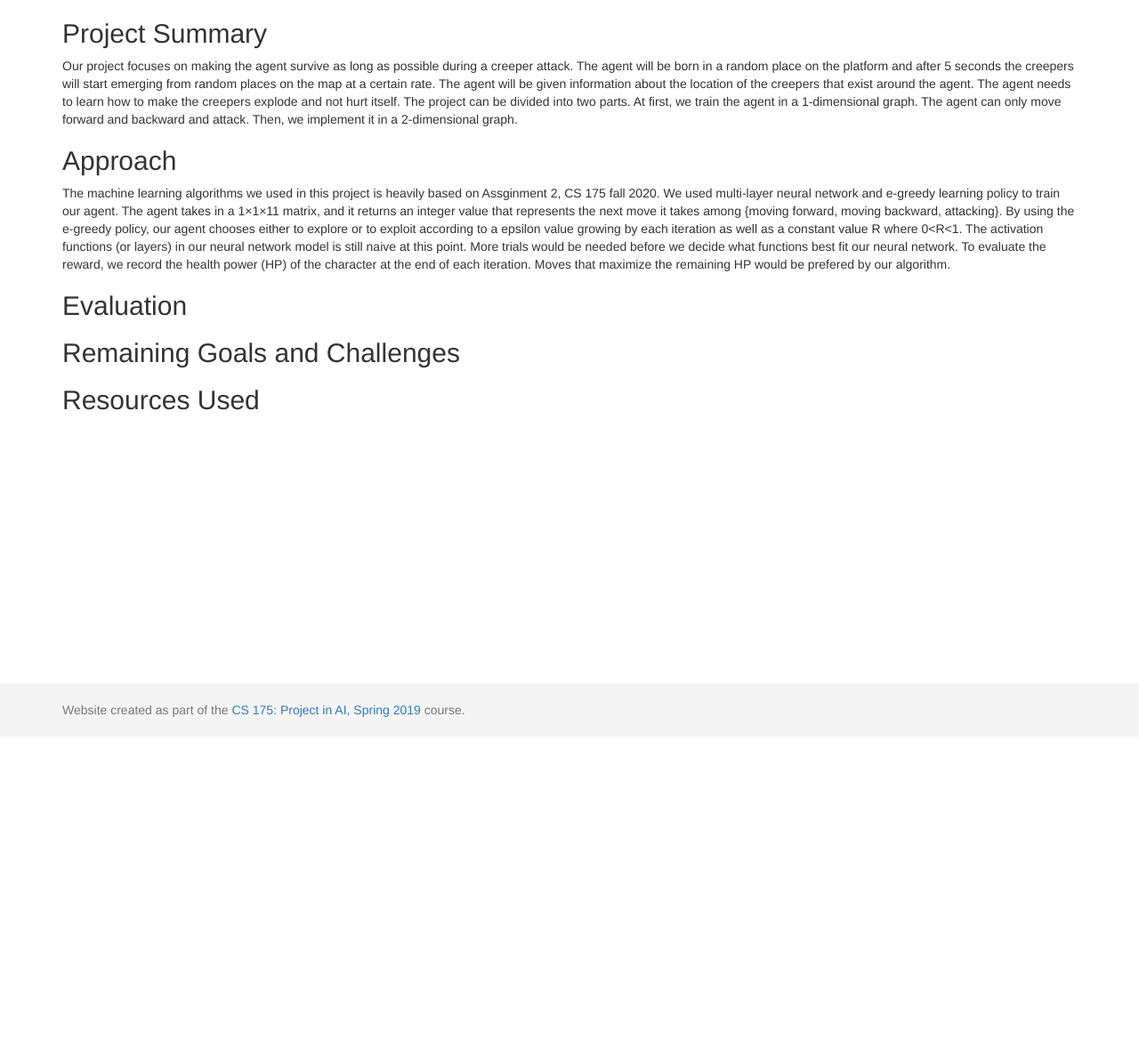
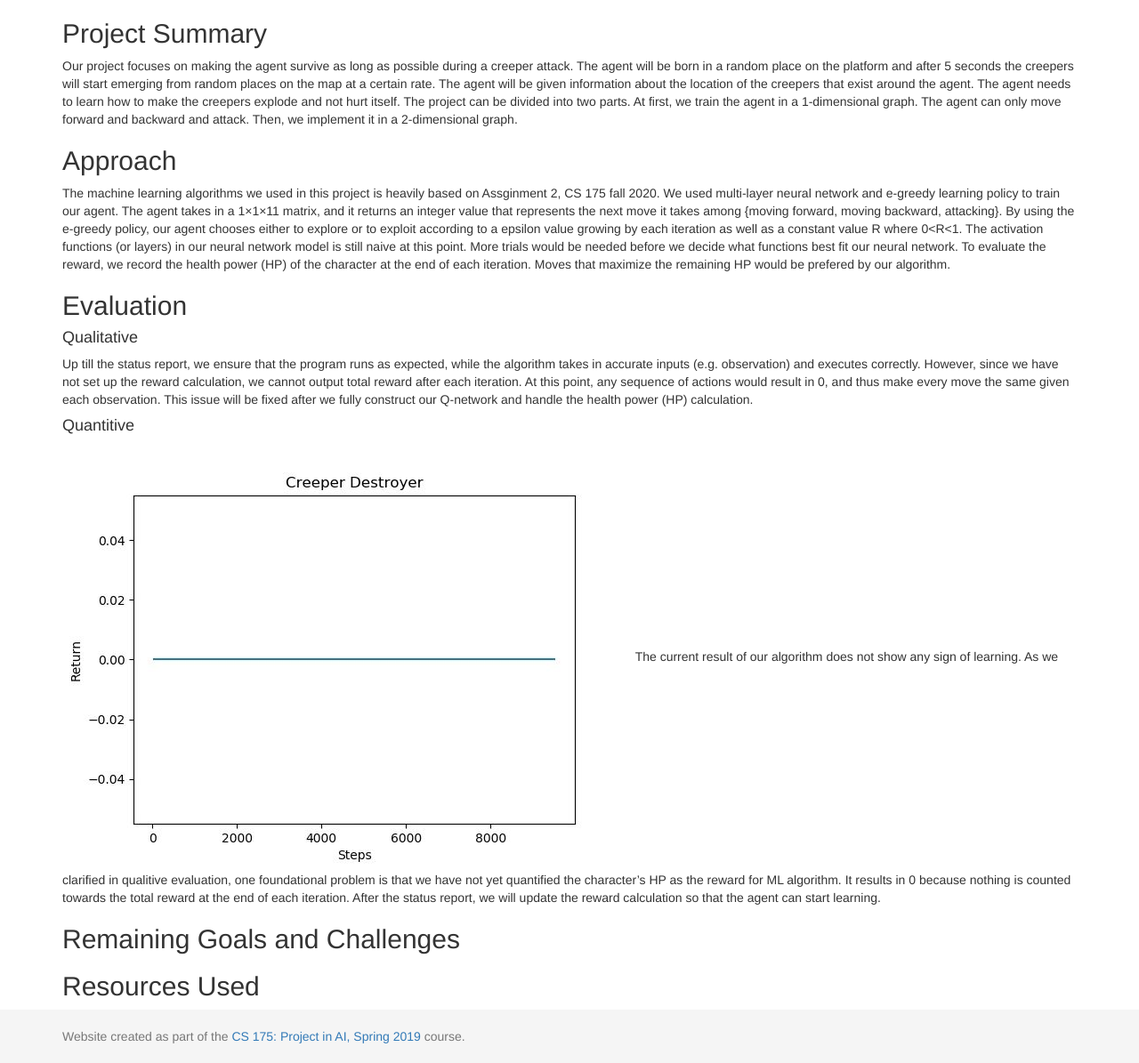
Before and after one commit to boring1234/NB-Newbies, a Jekyll site: the page built from docs/status.md, in a window 1280 px wide and 1400 px high, scrolled down 367 px, cut to the strip 205-1400 px from the top of the window. Shown: the whole strip at 89% size. Built offline with Jekyll 4.4.1, drawn with Linux system fonts in a browser that asks for light colours.

Commit message:
Update status.md
Evalutation

```diff
--- a/docs/status.md
+++ b/docs/status.md
@@ -18,7 +18,12 @@ The machine learning algorithms we used in this project is heavily based on Assg
 
 ## Evaluation
 
+#### Qualitative
+Up till the status report, we ensure that the program runs as expected, while the algorithm takes in accurate inputs (e.g. observation) and executes correctly. However, since we have not set up the reward calculation, we cannot output total reward after each iteration. At this point, any sequence of actions would result in 0, and thus make every move the same given each observation. This issue will be fixed after we fully construct our Q-network and handle the health power (HP) calculation.
 
+#### Quantitive
+<img src="https://raw.githubusercontent.com/boring1234/NB-Newbies/main/docs/result.jpg"/>
+The current result of our algorithm does not show any sign of learning. As we clarified in qualitive evaluation, one foundational problem is that we have not yet quantified the character's HP as the reward for ML algorithm. It results in 0 because nothing is counted towards the total reward at the end of each iteration. After the status report, we will update the reward calculation so that the agent can start learning.
 
 ## Remaining Goals and Challenges
 
```
